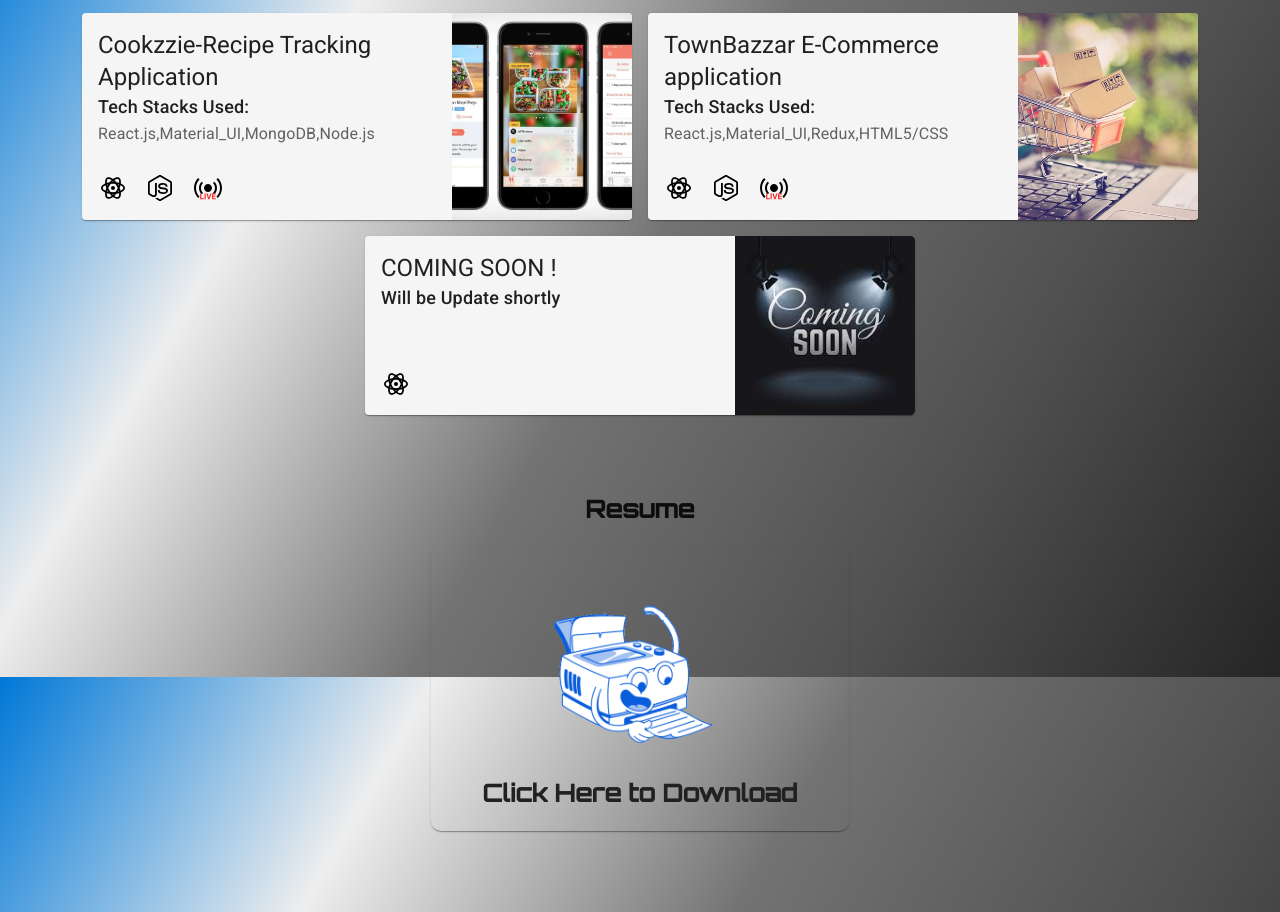
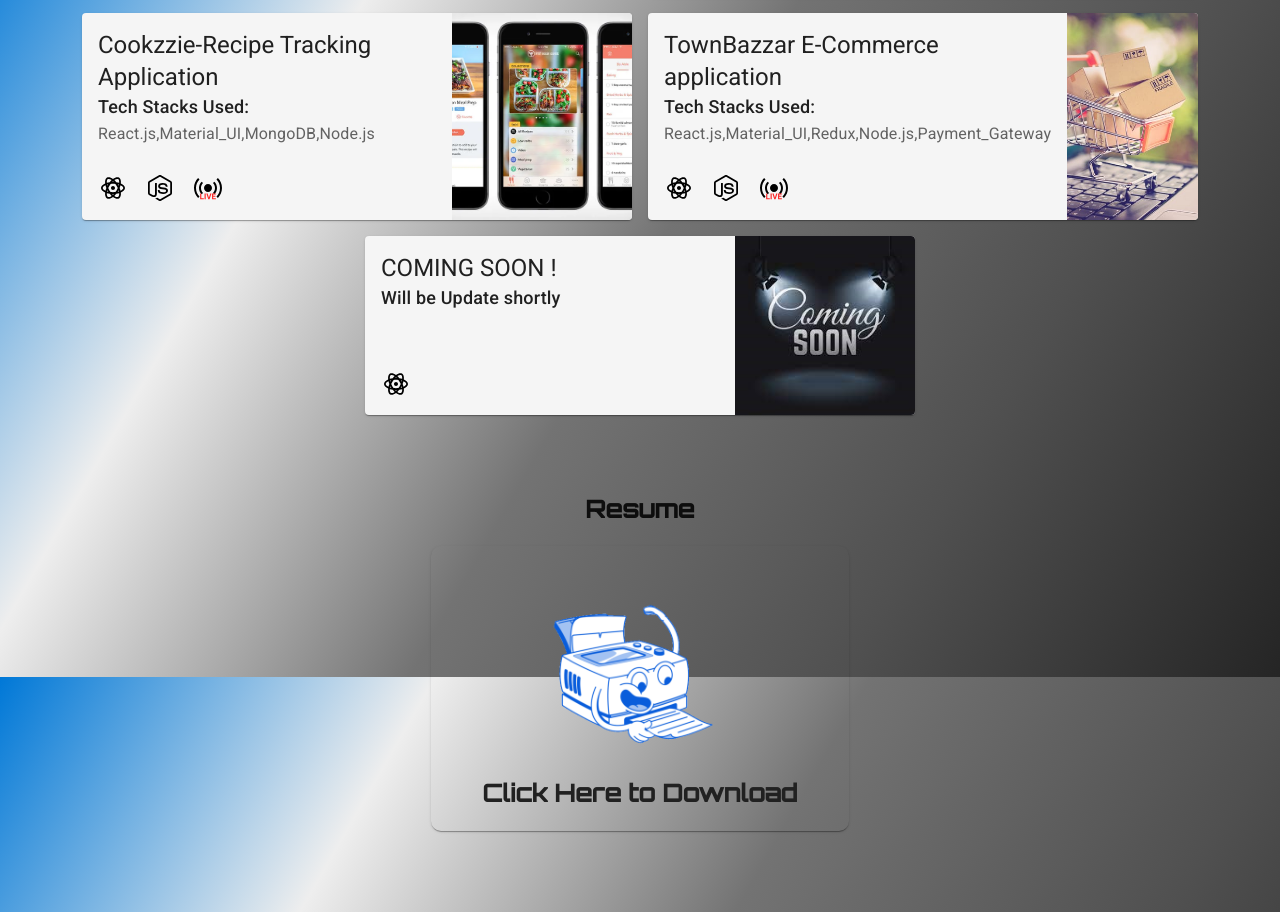
Before and after one commit to vigneshdevelopr/Portfolio, a React (Create React App) app: page / in a window 1280 px wide. Shown: the part 1723-2635 px from the top of the page. Built offline with nearby package versions, Linux system fonts and the light colour scheme.

Commit message:
Update Projects.js

```diff
--- a/src/components/Projects.js
+++ b/src/components/Projects.js
@@ -56,11 +56,11 @@ const data = [
     login: "Tech Stacks Used:",
     Email: "",
     password: "password@123",
-    Tech_Stacks: "React.js,Material_UI,Redux,HTML5/CSS",
-    Client: "https://github.com/vigneshdevelopr/React-Ecommerce-app",
+    Tech_Stacks: "React.js,Material_UI,Redux,Node.js,Payment_Gateway",
+    Client: "https://github.com/vigneshdevelopr/Ecommerce-Project",
         Server: "https://github.com/vigneshdevelopr/TownBazzar-backend",
 
-    live: "https://react-ecommerce-19z2.onrender.com",
+    live: "https://milkyman-shop.onrender.com",
   },
   // {
   //   image: dictionary,
```
